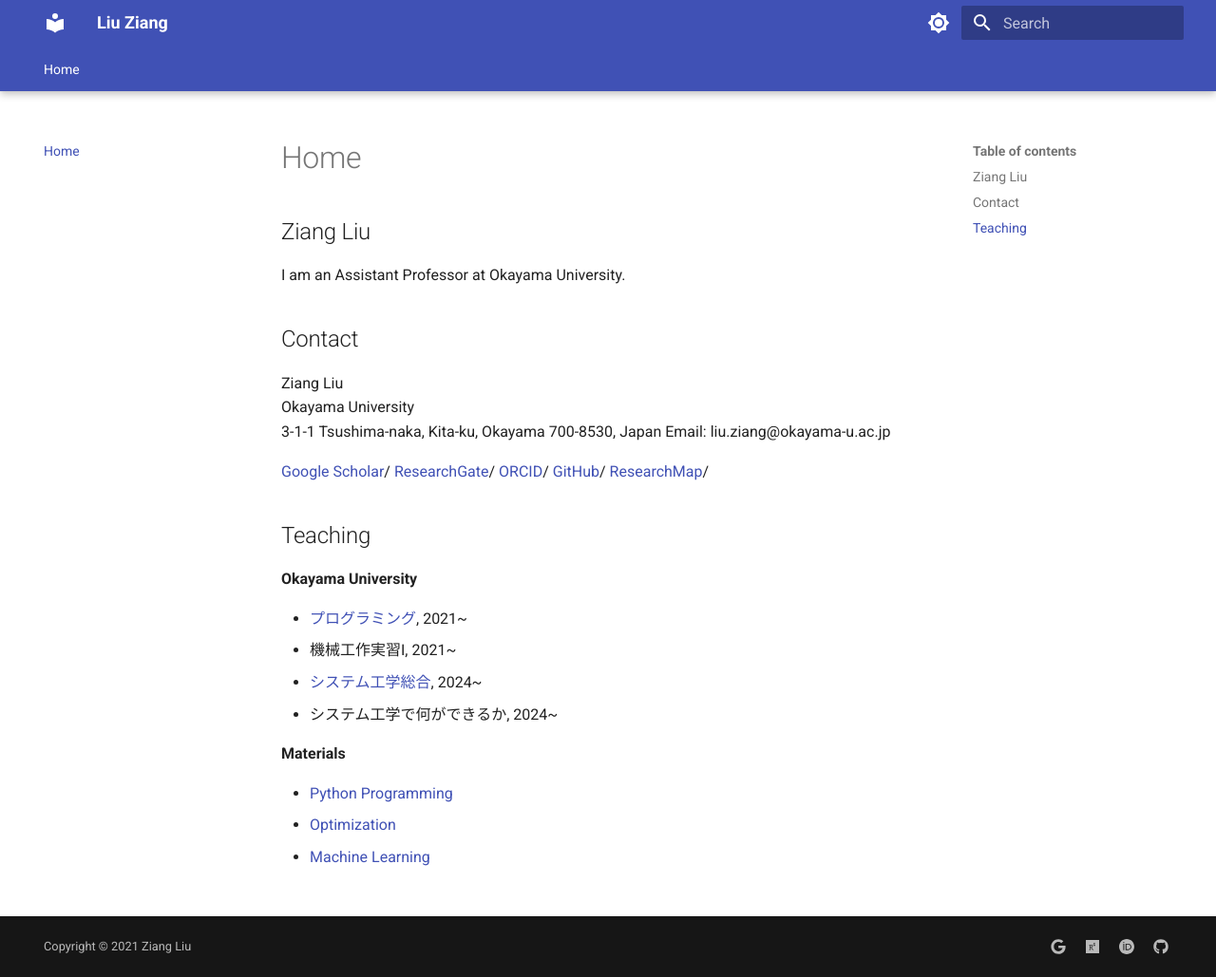
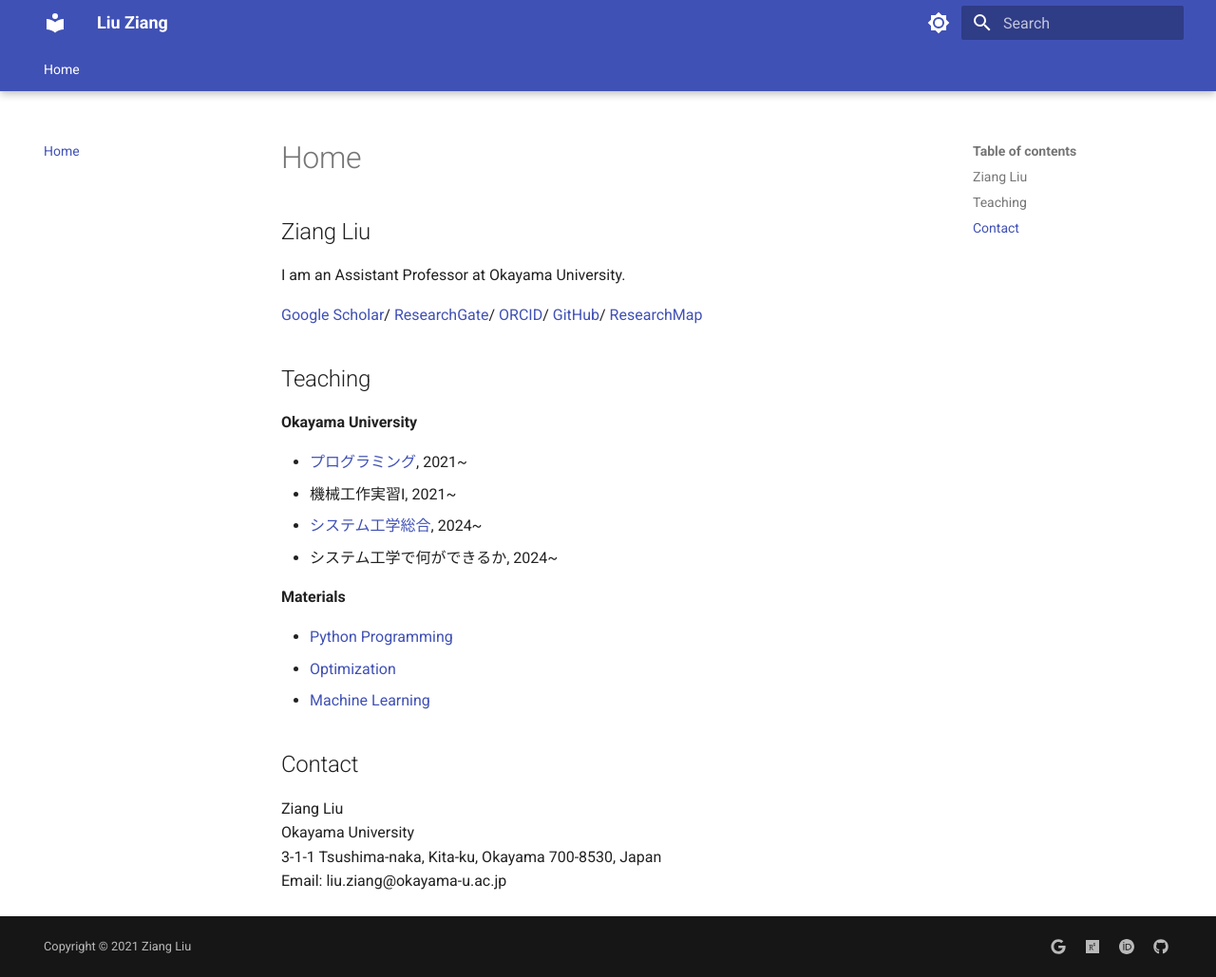
Before and after one commit to zi-ang-liu/zi-ang-liu.github.io, an MkDocs documentation site: the page built from docs/index.md, in a window 1280 px wide and 1029 px high. Shown: the whole window at 95% size. Built offline with MkDocs 1.6.1 and Material for MkDocs 9.7.7, drawn with Linux system fonts in a browser that asks for light colours; part of the change alters nothing that is shown.

```diff
--- a/docs/index.md
+++ b/docs/index.md
@@ -3,18 +3,11 @@
 
 I am an Assistant Professor at Okayama University.
 
-## Contact
-
-Ziang Liu
-Okayama University
-3-1-1 Tsushima-naka, Kita-ku, Okayama 700-8530, Japan
-Email: liu.ziang@okayama-u.ac.jp
-
 [Google Scholar](https://scholar.google.com/citations?hl=en&user=_G5ufOEAAAAJ)/
 [ResearchGate](https://www.researchgate.net/profile/Ziang-Liu-4)/
 [ORCID](https://orcid.org/0000-0002-1364-3502)/
 [GitHub](https://github.com/zi-ang-liu/)/
-[ResearchMap](https://researchmap.jp/liu.ziang)/
+[ResearchMap](https://researchmap.jp/liu.ziang)
 
 ## Teaching
 
@@ -30,3 +23,10 @@ Email: liu.ziang@okayama-u.ac.jp
 - [Python Programming](https://ziangs-organization.gitbook.io/python/)
 - [Optimization](https://zi-ang-liu.github.io/jb-optimization/)
 - [Machine Learning](https://zi-ang-liu.github.io/jb-machine_learning/)
+
+## Contact
+
+Ziang Liu
+Okayama University
+3-1-1 Tsushima-naka, Kita-ku, Okayama 700-8530, Japan
+Email: liu.ziang@okayama-u.ac.jp
```
